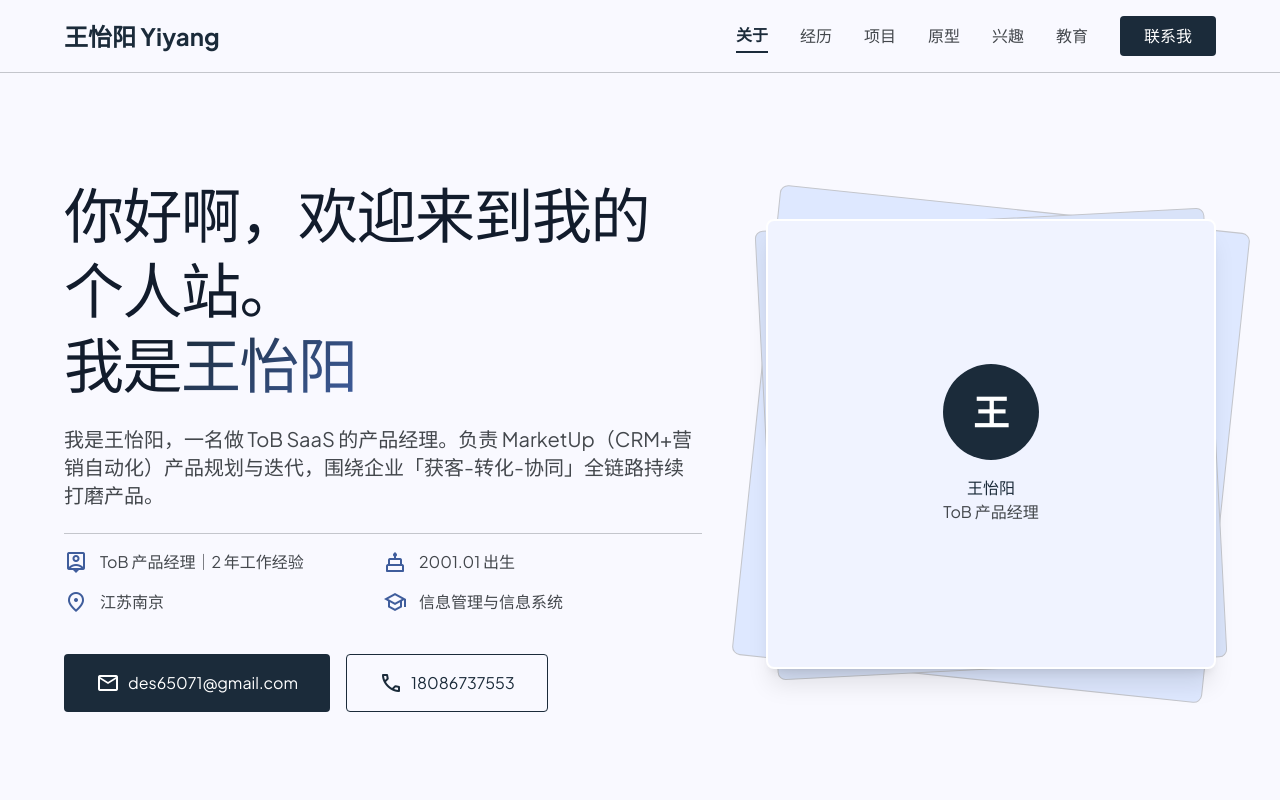
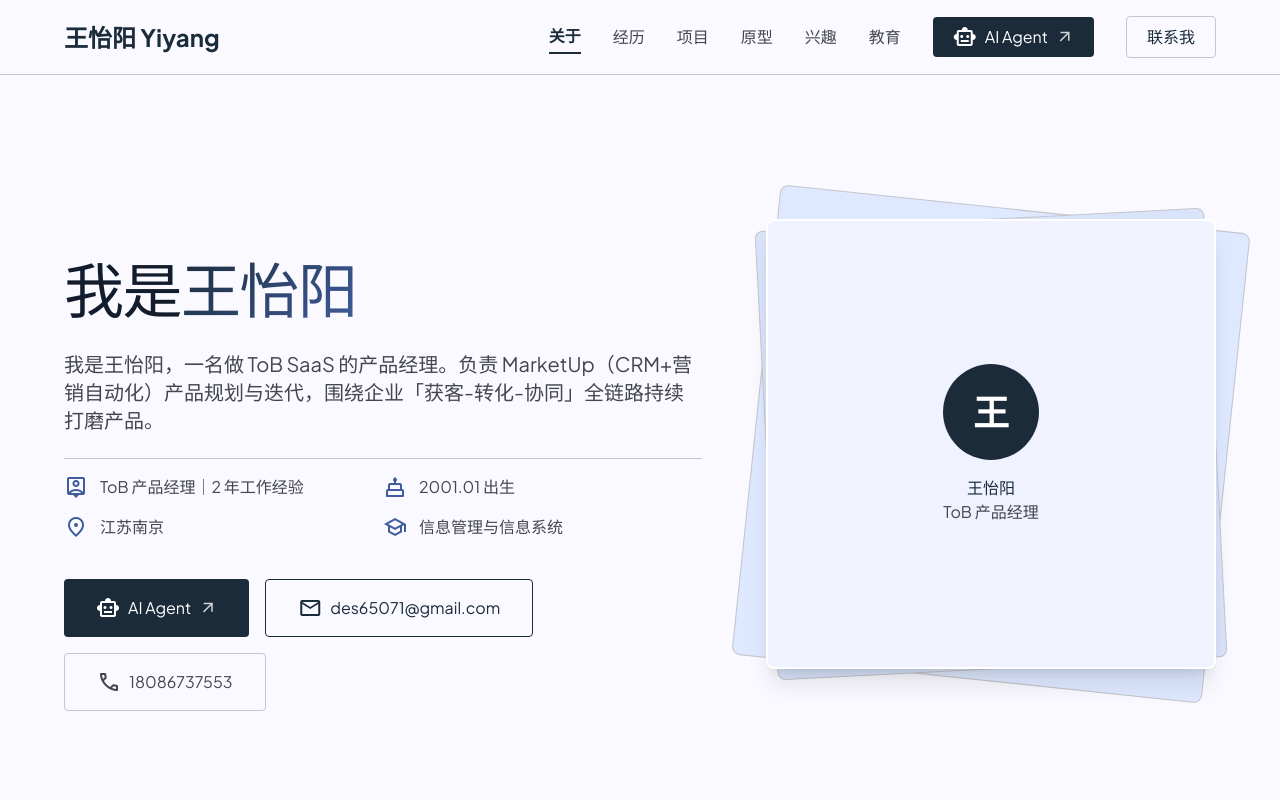
Before and after one commit to DESURZEE123/desu, a React (Vite) app: page / in a window 1280 px wide. Shown: the top 800 px of the page. Built offline with nearby package versions, Linux system fonts and the light colour scheme.

Commit message:
feat: 嵌入AI Agent

```diff
--- /dev/null
+++ b/src/components/AiAgentLink.tsx
@@ -0,0 +1,52 @@
+import { Icon } from './Icon'
+import { aiAgent } from '../data/profile'
+
+type Variant = 'nav' | 'hero' | 'banner' | 'inline'
+
+const styles: Record<Variant, string> = {
+  nav: 'inline-flex items-center gap-2 rounded-lg bg-primary px-5 py-2 font-label-md text-white transition-all hover:bg-primary-container active:scale-95',
+  hero: 'inline-flex items-center gap-2 rounded-lg bg-primary px-8 py-4 font-headline-md text-white transition-all hover:shadow-lg hover:bg-primary-container active:scale-95',
+  banner:
+    'group flex w-full items-center gap-3 rounded-xl border border-primary/15 bg-gradient-to-r from-primary to-secondary p-4 text-white shadow-sm transition-all active:scale-[0.98]',
+  inline:
+    'inline-flex items-center gap-1.5 rounded-lg bg-primary px-4 py-2 text-sm font-semibold text-white transition-all hover:bg-primary-container active:scale-95',
+}
+
+type Props = {
+  variant?: Variant
+  className?: string
+}
+
+export function AiAgentLink({ variant = 'inline', className = '' }: Props) {
+  return (
+    <a
+      href={aiAgent.url}
+      target="_blank"
+      rel="noopener noreferrer"
+      className={`${styles[variant]} ${className}`.trim()}
+      aria-label={`${aiAgent.name}，新窗口打开`}
+    >
+      {variant === 'banner' ? (
+        <>
+          <span className="flex h-10 w-10 shrink-0 items-center justify-center rounded-lg bg-white/15">
+            <Icon name="smart_toy" className="text-white" />
+          </span>
+          <span className="flex min-w-0 flex-1 flex-col text-left">
+            <span className="font-bold">{aiAgent.name}</span>
+            <span className="truncate text-[12px] text-white/75">{aiAgent.desc}</span>
+          </span>
+          <Icon
+            name="arrow_outward"
+            className="shrink-0 text-white/80 transition-transform group-hover:translate-x-0.5 group-hover:-translate-y-0.5"
+          />
+        </>
+      ) : (
+        <>
+          <Icon name="smart_toy" />
+          <span>{aiAgent.name}</span>
+          <Icon name="arrow_outward" className="text-[18px] opacity-80" />
+        </>
+      )}
+    </a>
+  )
+}
--- a/src/components/Desktop/DesktopPortfolio.tsx
+++ b/src/components/Desktop/DesktopPortfolio.tsx
@@ -1,4 +1,5 @@
 import { useEffect, useState } from 'react'
+import { AiAgentLink } from '../AiAgentLink'
 import { Icon } from '../Icon'
 import {
   education,
@@ -66,9 +67,10 @@ export function DesktopPortfolio() {
                 {item.label}
               </a>
             ))}
+            <AiAgentLink variant="nav" />
             <a
               href={`mailto:${profile.email}`}
-              className="rounded-lg bg-primary px-6 py-2 font-label-md text-white transition-all hover:bg-primary-container active:scale-95"
+              className="rounded-lg border border-outline-variant px-5 py-2 font-label-md text-primary transition-all hover:border-primary hover:bg-surface-container-low active:scale-95"
             >
               联系我
             </a>
@@ -109,15 +111,16 @@ export function DesktopPortfolio() {
               </div>
             </div>
             <div className="flex flex-wrap gap-4 pt-4">
+              <AiAgentLink variant="hero" />
               <a
                 href={`mailto:${profile.email}`}
-                className="flex items-center gap-2 rounded-lg bg-primary px-8 py-4 font-headline-md text-white transition-all hover:shadow-lg active:scale-95"
+                className="flex items-center gap-2 rounded-lg border border-primary px-8 py-4 font-headline-md text-primary transition-all hover:bg-primary hover:text-white active:scale-95"
               >
                 <Icon name="mail" /> {profile.email}
               </a>
               <a
                 href={`tel:${profile.phoneTel}`}
-                className="flex items-center gap-2 rounded-lg border border-primary px-8 py-4 font-headline-md text-primary transition-all hover:bg-primary hover:text-white active:scale-95"
+                className="flex items-center gap-2 rounded-lg border border-outline-variant px-8 py-4 font-headline-md text-on-surface-variant transition-all hover:border-primary hover:text-primary active:scale-95"
               >
                 <Icon name="call" /> {profile.phone}
               </a>
--- a/src/components/Mobile/MobilePortfolio.tsx
+++ b/src/components/Mobile/MobilePortfolio.tsx
@@ -1,4 +1,5 @@
 import { useState } from 'react'
+import { AiAgentLink } from '../AiAgentLink'
 import { Icon } from '../Icon'
 import {
   education,
@@ -9,11 +10,11 @@ import {
 } from '../../data/profile'
 
 const BOTTOM_NAV: { id: string; icon: string; label: string }[] = [
-  { id: 'home', icon: 'home', label: 'Home' },
-  { id: 'skills', icon: 'bolt', label: 'Skills' },
-  { id: 'projects', icon: 'description', label: 'Projects' },
-  { id: 'life', icon: 'camera', label: 'Life' },
-  { id: 'contact', icon: 'mail', label: 'Contact' },
+  { id: 'home', icon: 'home', label: '首页' },
+  { id: 'skills', icon: 'bolt', label: '技能' },
+  { id: 'projects', icon: 'description', label: '项目' },
+  { id: 'life', icon: 'camera', label: '生活' },
+  { id: 'contact', icon: 'mail', label: '联系' },
 ]
 
 export function MobilePortfolio() {
@@ -44,11 +45,14 @@ export function MobilePortfolio() {
           WANG YIYANG
         </h1>
         <a
-          href={`tel:${profile.phoneTel}`}
-          className="flex h-10 w-10 items-center justify-center rounded-lg transition-colors duration-150 hover:bg-primary-container/10 active:scale-95"
-          aria-label="电话"
+          href="https://chat.lulmuio.cn/"
+          target="_blank"
+          rel="noopener noreferrer"
+          className="flex items-center gap-1 rounded-lg bg-primary px-2.5 py-1.5 text-[12px] font-semibold text-white transition-all active:scale-95"
+          aria-label="AI Agent，新窗口打开"
         >
-          <Icon name="call" className="text-primary" />
+          <Icon name="smart_toy" className="text-[18px]" />
+          AI Agent
         </a>
       </header>
 
@@ -77,6 +81,9 @@ export function MobilePortfolio() {
                 {item.label}
               </button>
             ))}
+            <div className="mt-2 border-t border-outline-variant/30 pt-3">
+              <AiAgentLink variant="banner" />
+            </div>
           </div>
         </div>
       )}
@@ -119,6 +126,7 @@ export function MobilePortfolio() {
               </div>
             </div>
           </div>
+          <AiAgentLink variant="banner" />
         </section>
 
         <section id="skills" className="px-margin-mobile py-6">
--- a/src/data/profile.ts
+++ b/src/data/profile.ts
@@ -11,12 +11,18 @@ export const profile = {
   email: 'des65071@gmail.com',
   company: '南京弟齐信息技术有限公司',
   companyShort: '弟齐信息',
-  greeting: '你好啊，欢迎来到我的个人站。',
+  greeting: '',
   intro:
     '我是王怡阳，一名做 ToB SaaS 的产品经理。负责 MarketUp（CRM+营销自动化）产品规划与迭代，围绕企业「获客-转化-协同」全链路持续打磨产品。',
   status: '目前在职 · 南京弟齐信息技术有限公司',
   quote:
     '具备产品需求分析、方案设计及项目推进能力，熟悉 ToB SaaS 产品设计流程，能够从业务场景出发分析问题并持续推动产品优化；逻辑思维清晰，学习能力强，责任心强，具备良好的沟通表达与团队协作能力，执行力强，能够积极推动项目落地。',
+}
+
+export const aiAgent = {
+  name: 'AI Agent',
+  url: 'https://chat.lulmuio.cn/',
+  desc: '可调用业务系统的 AI 助手 · 在线体验',
 }
 
 export const skills = [
@@ -110,6 +116,7 @@ export const projects = [
     iconBg: 'bg-primary-container',
     iconColor: 'text-white opacity-30',
     badgeClass: 'bg-primary text-white',
+    demoUrl: 'https://chat.lulmuio.cn/',
     summary:
       '用 AI 把企业已有的产品、案例、行业知识和营销内容变成可生产、可分发、可追踪、可转化的内容资产，服务于 B2B 获客到销售转化的完整营销闭环。',
     points: [
@@ -123,7 +130,7 @@ export const projects = [
 ]
 
 export const education = {
-  school: '徐州工程学院（统招本科）',
+  school: '',
   major: '信息管理与信息技术',
   period: '2020.09 - 2024.06',
   certificates: ['软考·软件设计师', '英语六级 (CET-6)'],
```
